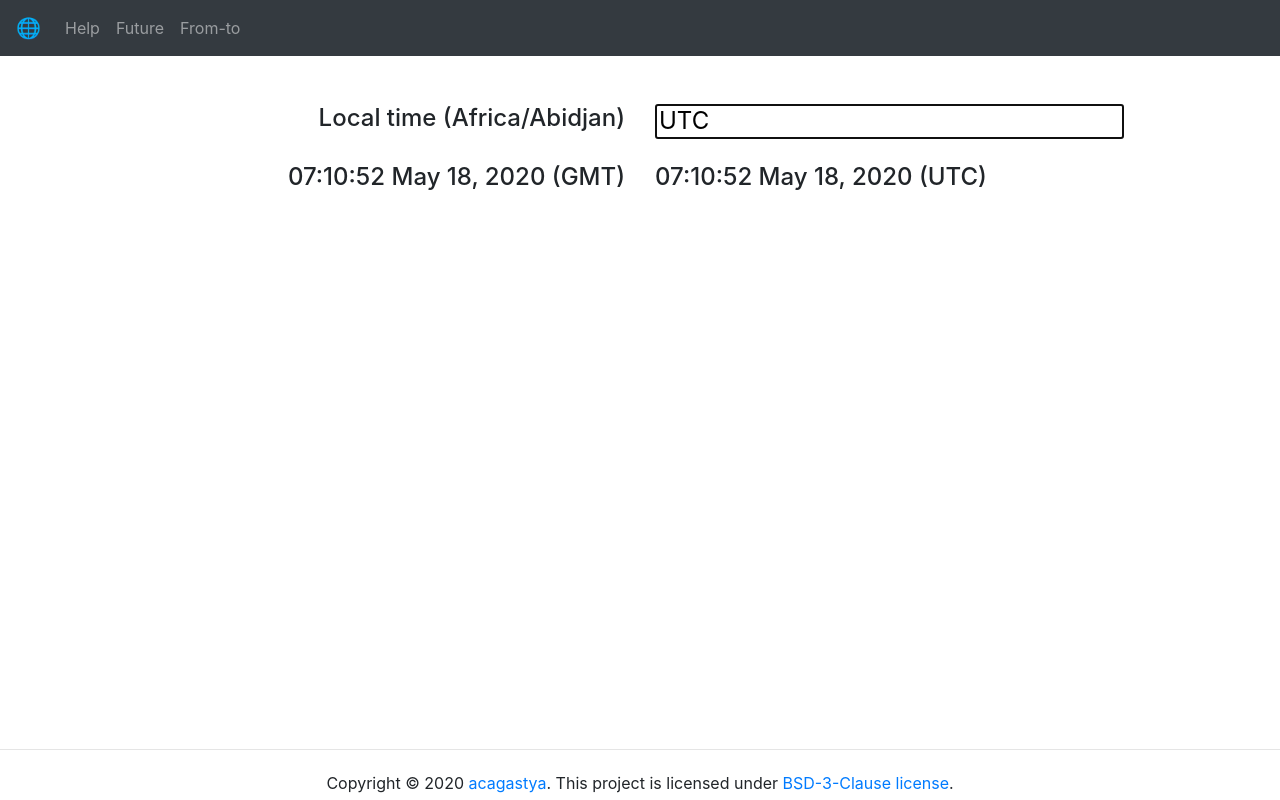
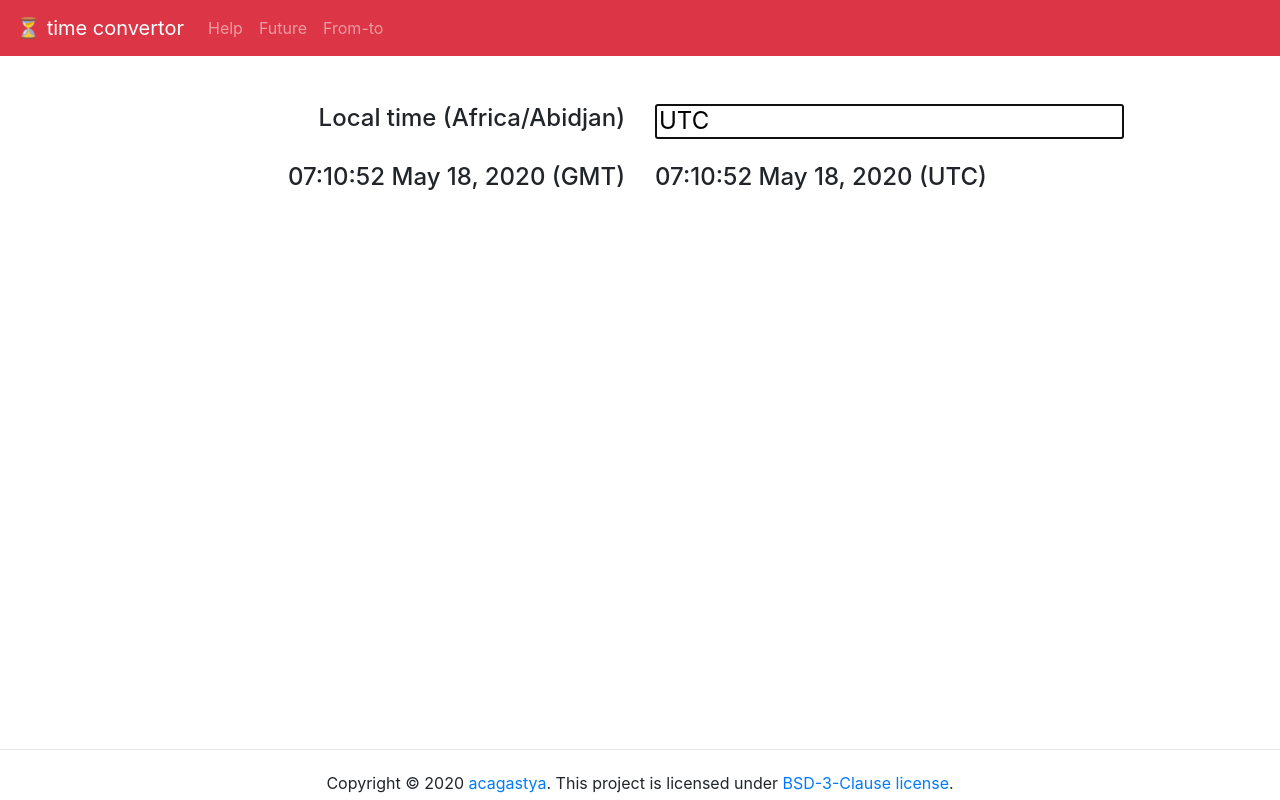
Before and after one commit to acagastya/time-convertor, a React (Create React App) app: page / in a window 1280 px wide. Built offline with nearby package versions, Linux system fonts and the light colour scheme.

Commit message:
change icon

```diff
--- a/src/comp/header.js
+++ b/src/comp/header.js
@@ -3,11 +3,12 @@
 
 function Header() {
   return (
-    <nav className="navbar navbar-expand-lg navbar-dark bg-dark mb-5">
+    <nav className="navbar navbar-expand-lg navbar-dark bg-danger mb-5">
       <Link className="navbar-brand" to="/">
         <span role="img" aria-label="time convertor">
-          🌐
-        </span>
+          {new Date().getSeconds() % 2 ? '⏳' : '⌛️'}
+        </span>{' '}
+        time convertor
       </Link>
       <button
         className="navbar-toggler"
```
